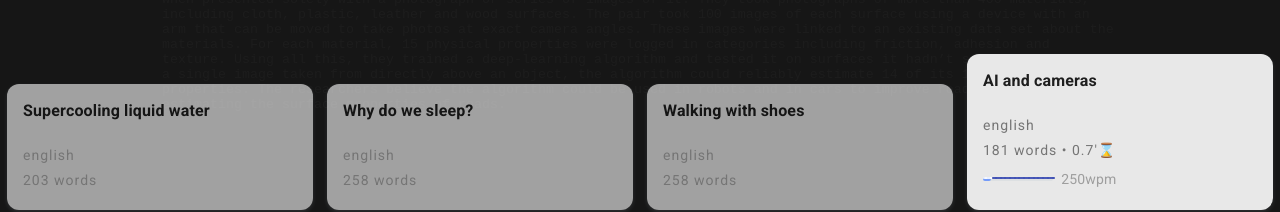
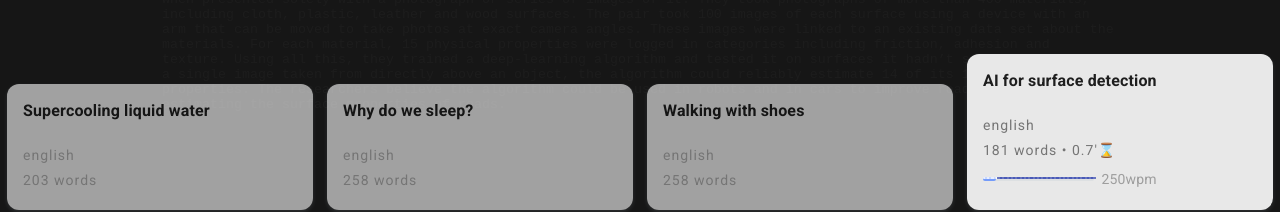
Before and after one commit to guceda/dyre, a React (Create React App) app: page / in a window 1280 px wide. Shown: the part 206-418 px from the top of the page. Built offline with nearby package versions, Linux system fonts and the light colour scheme.

Commit message:
update text

```diff
--- a/src/texts/texts.js
+++ b/src/texts/texts.js
@@ -23,7 +23,7 @@ export default [
   {
     lang: "english",
     level: null,
-    title: "AI and cameras",
+    title: "AI for surface detection",
     content:
       "An AI linked to a camera can tell the physical properties of surfaces without touching them. Matthew Purri and Kristin Dana at Rutgers University in New Jersey have trained an algorithm that can determine the tactile traits of an object when presented solely with a photograph or series of images of it. They took photographs of more than 400 materials, including cloth, plastic, leather and wood surfaces. The pair took 100 images of each surface using a device with an arm that can be moved to take photos at exact camera angles. These images were linked to an existing data set about the materials. For each material, 15 physical properties were logged in categories including friction, adhesion and texture. Using all this, they trained a deep-learning algorithm and tested it on surfaces it hadn’t seen before. Given a single image taken from directly above an object, the algorithm could reliably estimate 14 of its 15 surface properties. The researchers believe the algorithm could be used in robots and in cars to improve road safety by estimating the surface properties of roads.",
   },
```
